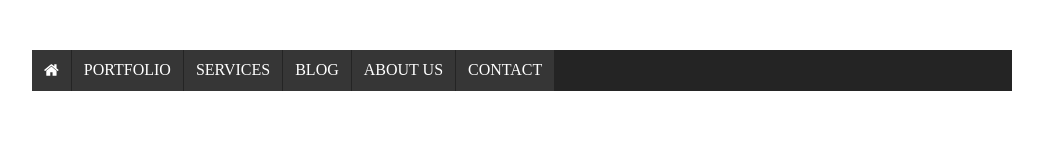
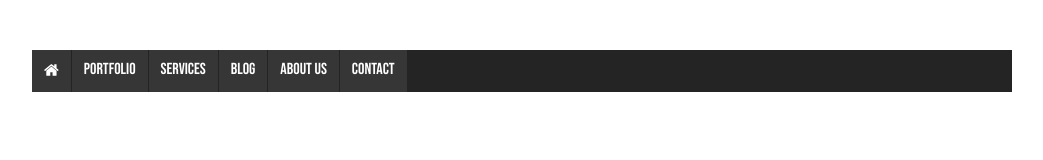
Before and after one commit to MatthiaszC/navigation, a website: page index.html in a window 1280 px wide. Shown: the whole page, without its empty margins (118-1161 px from the left). Drawn offline with Linux system fonts and the light colour scheme; files whose address does not match are found by name.

Commit message:
Bebas Neue font toegevoegd.

```diff
--- a/css/style.css
+++ b/css/style.css
@@ -1,3 +1,4 @@
+@import url('https://fonts.googleapis.com/css2?family=Bebas+Neue&display=swap');
 html {
   box-sizing: border-box;
 }
@@ -10,6 +11,7 @@ body {
   width: 90%;
 }
 nav {
+  font-family: 'Bebas Neue', cursive;
   background-color: #242424;
 }
 nav ul {
```
